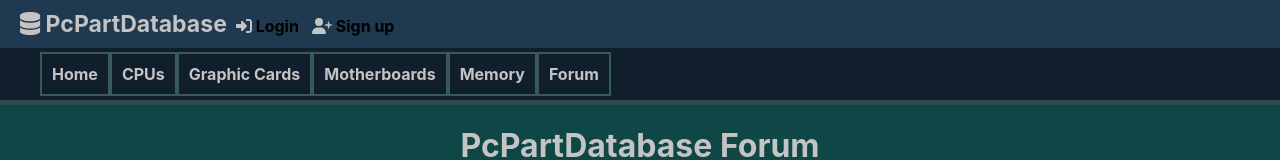
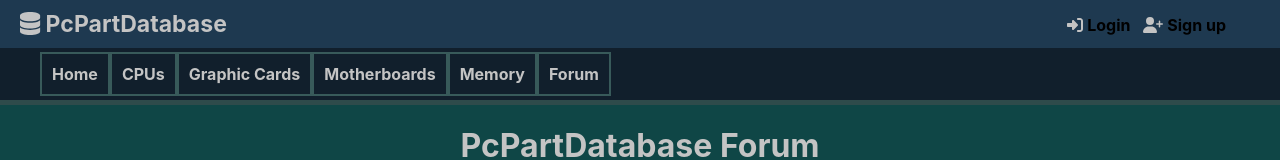
Before and after one commit to ArtkoXT/PcPartDatabase-front, a React (Create React App) app: page /forum in a window 1280 px wide. Shown: the top 160 px of the page. Built offline with nearby package versions, Linux system fonts and the light colour scheme; no server answers; the HTML template or start-up script is replaced by a standard one.

Commit message:
Fixed category cards on homepage to redirect to correct pages, moved auth buttons (login/register) to the right side of navbar, edit button no longer shows up in component info for users that do not have the role ADMIN

```diff
--- a/src/CategoryCards.js
+++ b/src/CategoryCards.js
@@ -6,7 +6,7 @@
 
     const catNames = {
         CPU: "cpus",
-        GPU: "graphic cards",
+        GPU: "graphic_cards",
         RAM: "memory",
         MOTHERBOARD: "motherboards"
     }
@@ -14,7 +14,7 @@
     return (
 
         <li key={item.id} className="item">
-            <Link to={`/${catNames[item]}/all`} className='item-button'>
+            <Link to={`components/${catNames[item]}`} className='item-button'>
                 <img src={item.imageUrl} alt={item} className="item-image"/>
             </Link>
             <span className='item-name'>{item}</span>
--- a/src/pages/ComponentInfo.js
+++ b/src/pages/ComponentInfo.js
@@ -2,12 +2,15 @@
 import { Link, useParams } from "react-router-dom";
 import axios from '../AxiosConfig';
 import "./styles/ComponentInfo.css"
+import AuthService from "../AuthService";
 
 export default function ComponentInfo() {
 
     const [component, setComponent] = useState({})
 
     const { id } = useParams();
+
+    const user = AuthService.getCurrentUser();
 
     useEffect( () => {
         fetchComponent();
@@ -52,7 +55,9 @@
                     </li>
                 )}
             </ul>
+            {user && user.roles.includes('ADMIN') (
             <Link to={`/component/edit/${id}`} className='add-button'>Edit</Link>
+            )}
         </div>
     )
 }
--- a/src/pages/ComponentTable.js
+++ b/src/pages/ComponentTable.js
@@ -42,11 +42,14 @@
     }
 
     const handleDelete = async (id) => {
-        try {
-            await axios.delete(`/components/${id}`);
-            fetchComponents();
-        } catch (error) {
-            console.error('Error trying to delete component: ', error)
+        if(window.confirm("Are you sure you want to delete this?")) {
+            try {
+                await axios.delete(`/components/${id}`);
+                fetchComponents();
+                alert('Deleted Successfuly!')
+            } catch (error) {
+                console.error('Error trying to delete component: ', error)
+            }
         }
     }
 
--- a/src/pages/Forum/ForumTopic.js
+++ b/src/pages/Forum/ForumTopic.js
@@ -61,10 +61,15 @@
             <h1 className='forum-title'>PcPartDatabase Forum</h1>
             <div className='comment-list'>
                 <div className='topic-title-header-container'>
-                    <button
-                    className="go-back-btn"
-                    onClick={() => navigate(-1)}
-                    ><FontAwesomeIcon icon={faTurnUp} /> Go Back</button>
+                    <div className="header-btn-group">
+                        <button
+                        className="go-back-btn"
+                        onClick={() => navigate(-1)}
+                        ><FontAwesomeIcon icon={faTurnUp} /> Go Back</button>
+                        {user && topic.author_id === user.id && (
+                        <button>Delete topic</button>
+                        )}
+                    </div>
                     <h2 className='topic-title'>{topic.title}</h2>
                 </div>
                 {comments?.map( (comment) => (
@@ -79,14 +84,11 @@
                                 </div>
                                 <span className='creation-date'>{comment.createTime}</span>
                             </div>
-                            {/* {user ?
-                                {comment.author_id === user.id && (
+                                {user && comment.author_id === user.id && (
                                     <div>
-                                        <button>edit</button>
-                                        <button>delete</button>
+                                        <button>edit</button> <button>delete</button>
                                     </div>
-                                )} : null
-                            } */}
+                                )}
                         </div>
                     </div>
                     ))}
--- a/src/pages/NavBar.js
+++ b/src/pages/NavBar.js
@@ -38,7 +38,7 @@
 
                     <Link to="/" className="title"><FontAwesomeIcon icon={faDatabase} /> PcPartDatabase</Link>
                     {user ?
-                      <>
+                      <div className="auth-btn-group">
                         <button
                             onClick={handleLogout}
                             className="login-singup-buttons">
@@ -53,9 +53,9 @@
                                 icon={faUser}
                                 style={{color: '#c4c4c4'}} /> Profile
                         </Link>
-                      </>
+                      </div>
                     :
-                    <>
+                    <div className="auth-btn-group">
                         <Link
                             to="/login"
                             className="login-singup-buttons">
@@ -71,7 +71,7 @@
                                     style={{color: '#c4c4c4'}} /
                                     > Sign up
                         </Link>
-                    </>
+                    </div>
                     }
                 </span>
                 <div className="navbar-buttons">
--- a/src/pages/styles/ForumTopic.css
+++ b/src/pages/styles/ForumTopic.css
@@ -6,6 +6,7 @@
     border: 5px solid #0a3131;
     border-radius: 5px;
     box-shadow: 0 2px 4px rgba(0, 0, 0, 0.1);
+    margin-bottom: 100px;
 }
 .topic-title-header-container{
     display: flex;
@@ -17,6 +18,10 @@
     padding: 5px;
     background-color: #b4b4b4;
     color: black;
+}
+.header-btn-group{
+    display: flex;
+    justify-content: space-between;
 }
 .go-back-btn{
     background: none;
@@ -46,6 +51,7 @@
     text-align: start;
     width: 100%;
     min-height: 100px;
+    padding-bottom: 10px;
     border-bottom: 1px solid;
 }
 
--- a/src/pages/styles/NavBar.css
+++ b/src/pages/styles/NavBar.css
@@ -1,17 +1,21 @@
 .title-bar {
+    display: flex;
+    justify-content: space-between;
     width: 100%;
     align-items: center;
     font-weight: bold;
     font-size: larger;
-    margin-left: 10px;
     color: #c4c4c4;
 }
 .title {
     font-weight: bold;
     font-size: larger;
     text-decoration-line: none;
-    margin-left: 10px;
+    margin-left: 20px;
     color: #c4c4c4;
+}
+.auth-btn-group{
+    margin-right: 50px;
 }
 .title-icon {
     font-weight: bold;
```
